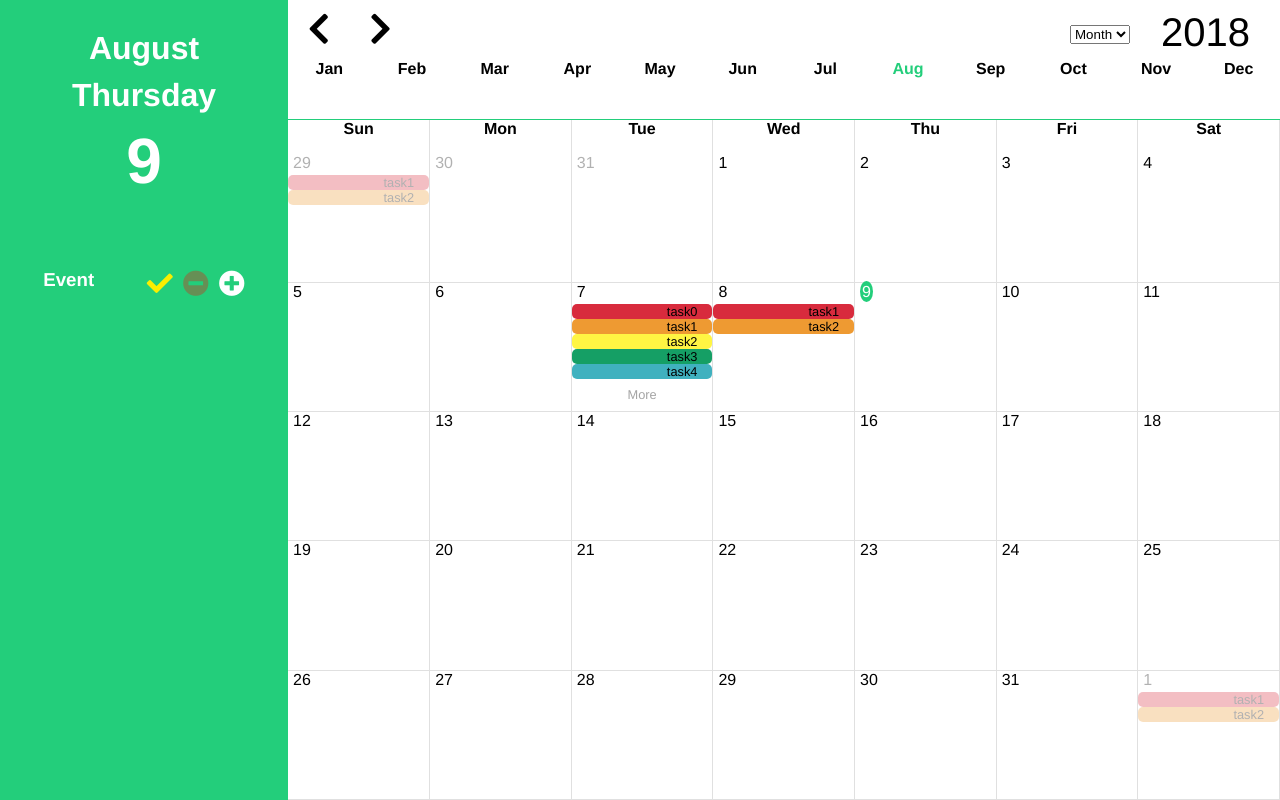
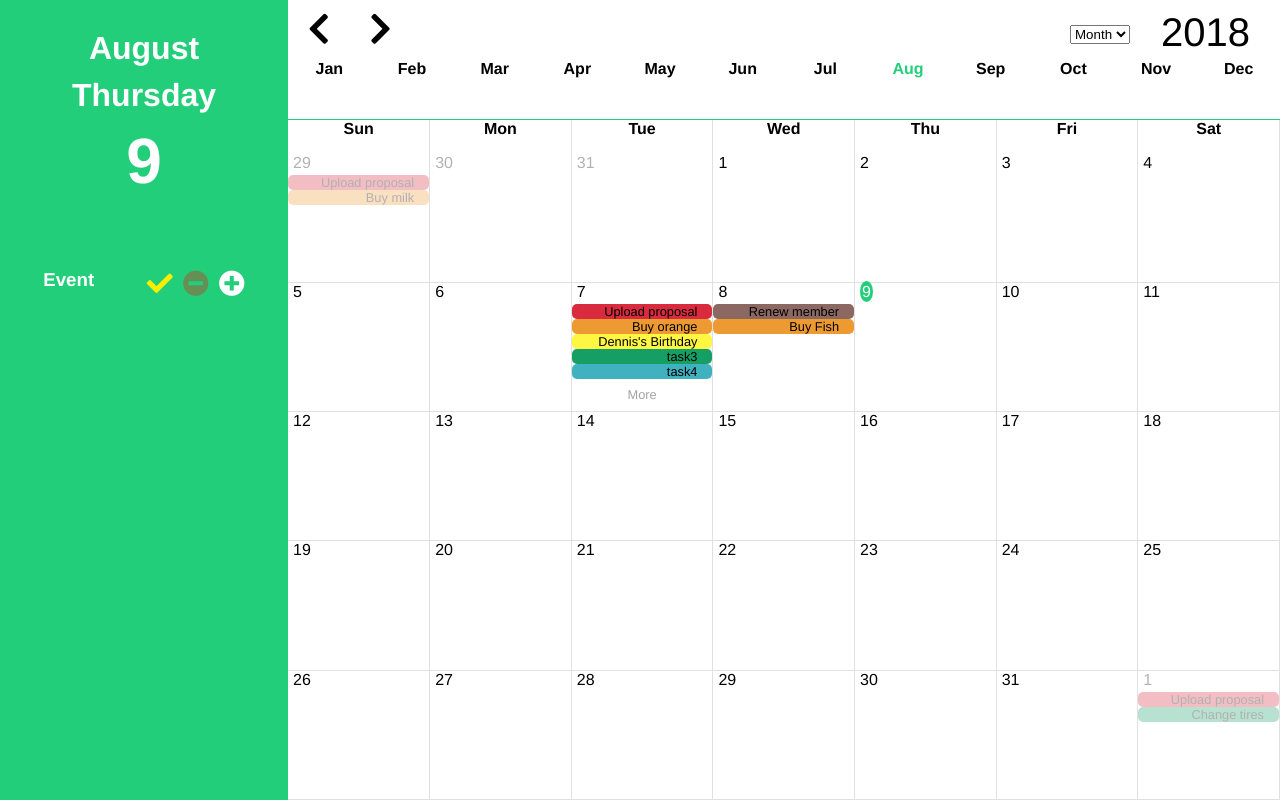
Before and after one commit to rosethorn999/calendar, a Vue app: page / in a window 1280 px wide. Built offline with nearby package versions, Linux system fonts and the light colour scheme.

Commit message:
新增hover顯示備註功能

```diff
--- a/src/App.vue
+++ b/src/App.vue
@@ -173,4 +173,7 @@ body {
   -webkit-font-smoothing: antialiased;
   -moz-osx-font-smoothing: grayscale;
 }
+abbr {
+  text-decoration: none;
+}
 </style>
--- a/src/assets/factoryEvent.json
+++ b/src/assets/factoryEvent.json
@@ -1,40 +1,40 @@
 {
   "20180729": [
     {
-      "title": "task1",
-      "guid": "task1",
+      "title": "Upload proposal",
+      "guid": "5ef98697-e3e6-4292-9b4f-5833038c1ccf",
       "type": 0,
-      "note": "",
+      "note": "part 1",
       "selected": false
     },
     {
-      "title": "task2",
-      "guid": "task2",
+      "title": "Buy milk",
+      "guid": "3cb77692-0dc5-4a35-9fa6-b45a14402ff9",
       "type": 1,
-      "note": "",
+      "note": "Grandpa need some vitamin and calcium",
       "selected": false
     }
   ],
   "20180807": [
     {
-      "title": "task0",
-      "guid": "task0",
+      "title": "Upload proposal",
+      "guid": "578a9180-d3b9-4cff-9a81-7d64959f1a0e",
       "type": 0,
-      "note": "",
+      "note": "part 2",
       "selected": false
     },
     {
-      "title": "task1",
-      "guid": "task1",
+      "title": "Buy orange",
+      "guid": "17ebfc4f-2532-49e2-8758-b02774420b5f",
       "type": 1,
-      "note": "",
+      "note": "Big sale at WMT only today!",
       "selected": false
     },
     {
-      "title": "task2",
+      "title": "Dennis's Birthday",
       "guid": "task2",
       "type": 2,
-      "note": "task2;type2",
+      "note": "Big party at backyard",
       "selected": false
     },
     {
@@ -159,49 +159,49 @@
   ],
   "20180808": [
     {
-      "title": "task1",
-      "guid": "task1",
-      "type": 0,
-      "note": "",
+      "title": "Renew member",
+      "guid": "4378f966-7e8f-468e-94cc-99266ddb8f57",
+      "type": 6,
+      "note": "The Gym near office. Call Jimmy get discount.",
       "selected": false
     },
     {
-      "title": "task2",
-      "guid": "task2",
+      "title": "Buy Fish",
+      "guid": "fa491d48-414b-4278-89d7-06f69160c60a",
       "type": 1,
-      "note": "",
+      "note": "Use cuppon:iLoveFish to get $30 discount.",
       "selected": false
     }
   ],
   "20180901": [
     {
-      "title": "task1",
-      "guid": "task1",
+      "title": "Upload proposal",
+      "guid": "1022e778-eef3-4ea3-a1f1-b227cc5f37f6",
       "type": 0,
-      "note": "",
+      "note": "part 3",
       "selected": false
     },
     {
-      "title": "task2",
-      "guid": "task2",
-      "type": 1,
+      "title": "Change tires",
+      "guid": "b369cbf4-b8ed-4b02-9876-f2210e4e74b4",
+      "type": 3,
       "note": "",
       "selected": false
     }
   ],
   "20180908": [
     {
-      "title": "task1",
-      "guid": "task1",
+      "title": "Proposal deadline",
+      "guid": "2db588ac-f11c-4c4d-995b-6a96636534de",
       "type": 0,
-      "note": "",
+      "note": "Sent a copy to Sam.",
       "selected": false
     },
     {
-      "title": "task2",
-      "guid": "task2",
+      "title": "Buy apple",
+      "guid": "4fb5a9e1-6f87-4290-bad9-ee3ffc0e3676",
       "type": 1,
-      "note": "",
+      "note": "Buy one get one free this week in AMZN online-shop.",
       "selected": false
     }
   ]
--- a/src/components/Calendar.vue
+++ b/src/components/Calendar.vue
@@ -15,8 +15,9 @@
           </div>
           <div class="eventContainer">
             <ul class="eventItemArea">
-              <li v-for="(item,index) in getEventByDate(date)" v-if="index<=maxContainIndex" :key="item.guid" :class="{selected:item.selected}" :style="{'background':'#'+colors[item.type]}">
-                {{item.title}}
+              <li v-for="(item,index) in getEventByDate(date)"
+                v-if="index<=maxContainIndex" :key="item.guid" :class="{selected:item.selected}" :style="{'background':'#'+colors[item.type]}">
+                <abbr :title="item.note">{{item.title}}</abbr>
               </li>
             </ul>
           </div>
--- a/src/components/SideBar.vue
+++ b/src/components/SideBar.vue
@@ -20,7 +20,8 @@
       </div>
       <ul class="eventItemArea">
         <li v-for="(item,index) in events[YYYYMMDD]" :key="item.guid" :class="{selected:item.selected}" :style="{'background':'#'+colors[item.type]}"
-          @click="setAsSelected(index)">{{item.title}}
+          @click="setAsSelected(index)">
+            <abbr :title="item.note">{{item.title}}</abbr>
         </li>
       </ul>
     </div>
```
